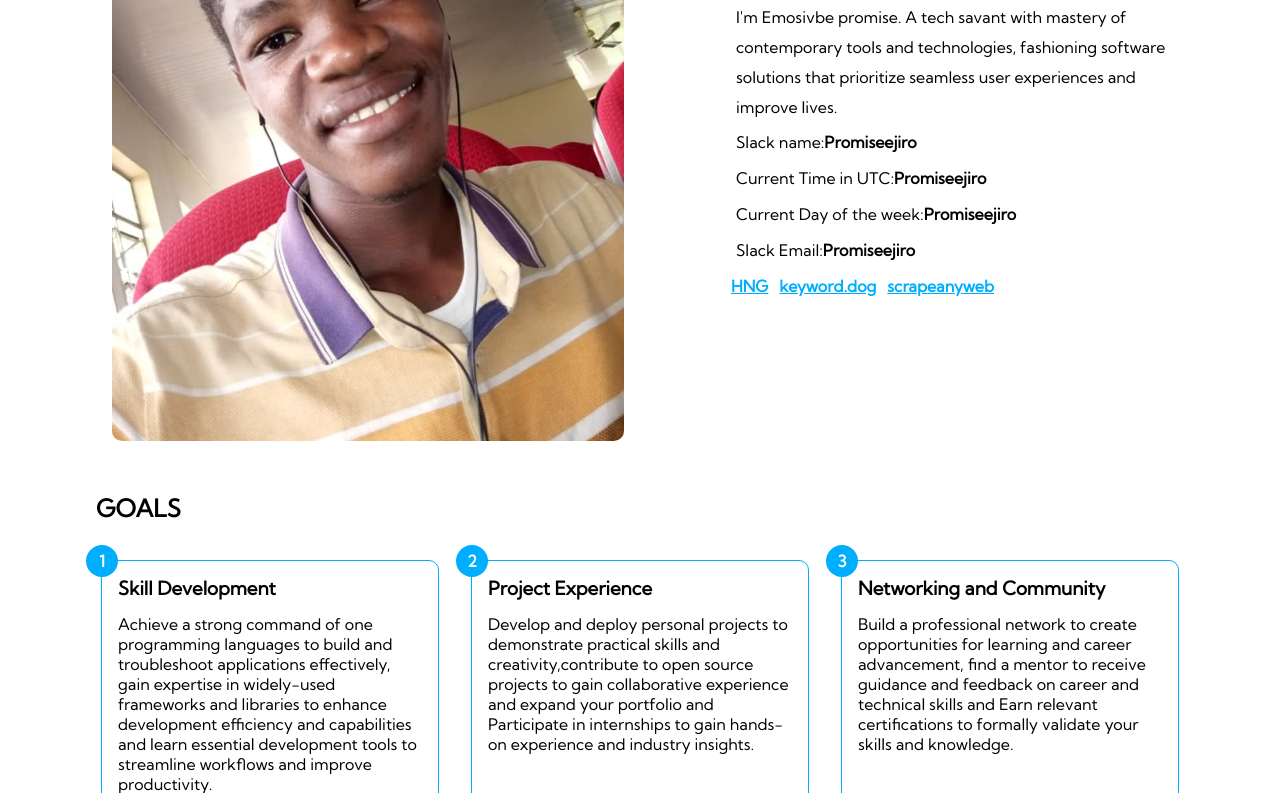
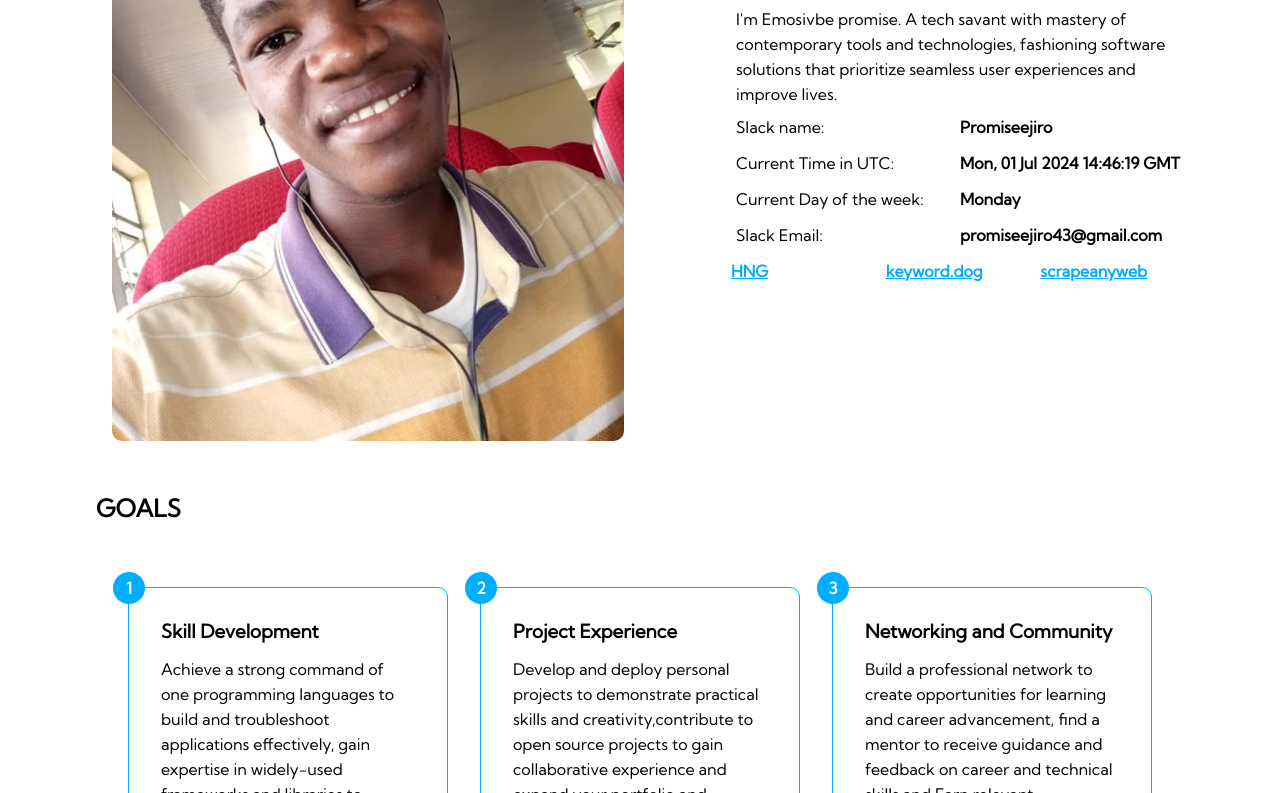
Before and after one commit to Promiseejiro/HNG_1, a plain HTML site: page index.html in a window 1280 px wide. Shown: the part 387-1180 px from the top of the page. Drawn offline with Linux system fonts and the light colour scheme.

Commit message:
new commit

```diff
--- a/index.html
+++ b/index.html
@@ -31,14 +31,14 @@
         <div class="left-main">
           <div class="profile-picture-container">
             <div class="profile-label">Slack profile picture</div>
-            <img class="profile-image" src="./assets/slackProfileImage.jpg" />
+            <img class="profile-image" data-testid="profile-image" src="" />
           </div>
         </div>
         <div class="right-main">
           <div class="profile_info">
             <h1>
               EMOSIVBE PROMISE
-              <a class="hng" href="https://hng.tech/learn">HNG</a>
+              <!-- <a class="hng" href="https://hng.tech/learn">HNG</a> -->
             </h1>
             <h4>Frontend developer</h4>
             <p>
@@ -49,19 +49,26 @@
             <div class="slackdetails">
               <ul>
                 <li>
-                  <span>Slack name:</span> <a class="link">Promiseejiro</a>
+                  <span>Slack name:</span>
+                  <a class="link" data-testid="slackName"></a>
                 </li>
                 <li>
                   <span>Current Time in UTC:</span>
-                  <a class="link">Promiseejiro</a>
+                  <a class="link" data-testid="currentTimeElement"
+                    >Promiseejiro</a
+                  >
                 </li>
                 <li>
                   <span>Current Day of the week:</span>
-                  <a class="link">Promiseejiro</a>
+                  <a class="link" data-testid="currentDayElement"
+                    >Promiseejiro</a
+                  >
                 </li>
                 <li>
                   <span>Slack Email:</span>
-                  <a class="link">Promiseejiro</a>
+                  <a class="link" data-testid="slackEmailElement"
+                    >Promiseejiro</a
+                  >
                 </li>
               </ul>
               <div class="links">
--- a/main.js
+++ b/main.js
@@ -0,0 +1,27 @@
+const slackNameElement = document.querySelector('[data-testid="slackName"]');
+const slackEmailElement = document.querySelector(
+  '[data-testid="slackEmailElement"]'
+);
+const profileImage = document.querySelector('[data-testid="profile-image"]');
+const currentTimeElement = document.querySelector(
+  '[data-testid="currentTimeElement"]'
+);
+const currentDayElement = document.querySelector(
+  '[data-testid="currentDayElement"]'
+);
+const daysOfWeek = [
+  "Sunday",
+  "Monday",
+  "Tuesday",
+  "Wednesday",
+  "Thursday",
+  "Friday",
+  "Saturday",
+];
+const date = new Date();
+console.log(date.toUTCString());
+profileImage.src = "./assets/slackProfileImage.jpg";
+slackNameElement.textContent = "Promiseejiro";
+slackEmailElement.textContent = "promiseejiro43@gmail.com";
+currentTimeElement.textContent = date.toUTCString();
+currentDayElement.textContent = daysOfWeek[date.getDay()];
--- a/style.css
+++ b/style.css
@@ -126,14 +126,14 @@ main {
 }
 
 .profile_info h4 {
-  padding: 0.5em 0;
+  margin-bottom: 0.5em;
   font-weight: 500;
   font-size: 20px;
   color: var(--blue--);
 }
 
 .profile_info p {
-  line-height: 30px;
+  line-height: 25px;
   color: var(--Dark-grayish-blue);
 }
 
@@ -154,9 +154,11 @@ main {
 .slackdetails span {
   font-size: 16px;
   font-weight: 500;
+  flex: 1;
 }
 
 .slackdetails a {
+  flex: 1;
   font-size: 16px;
   font-weight: 700;
 }
@@ -181,7 +183,7 @@ main {
 .card {
   margin-top: 32px;
   flex: 1;
-  padding: 16px;
+  padding: 32px;
   border: 1.5px solid var(--blue--);
   position: relative;
   border-radius: 10px;
@@ -189,6 +191,10 @@ main {
 
 .card h3 {
   margin-bottom: 14px;
+}
+
+.card p {
+  line-height: 25px;
 }
 
 .step {
@@ -251,5 +257,6 @@ footer {
 
   .cards-container {
     display: flex;
+    padding: 32px;
   }
 }
```
